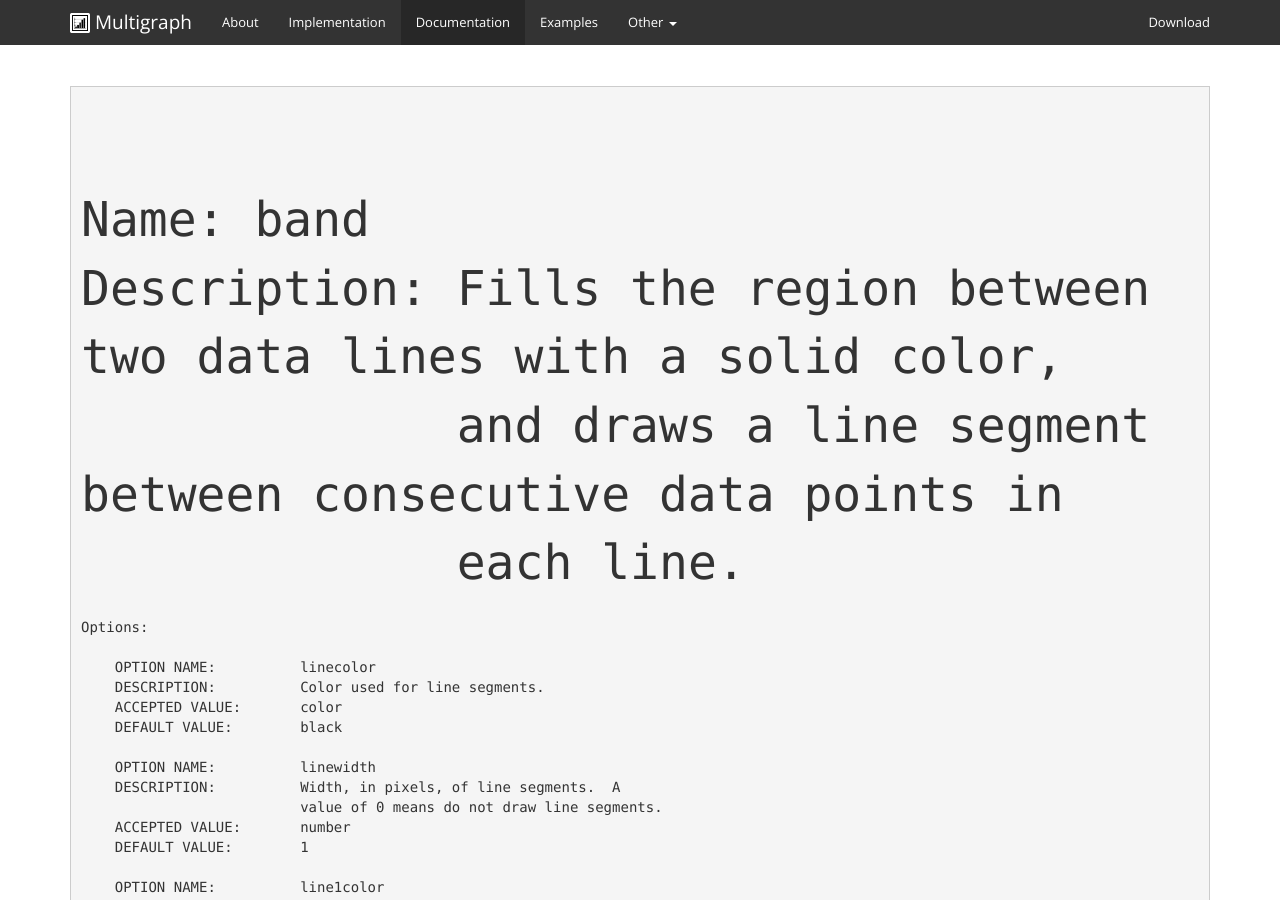
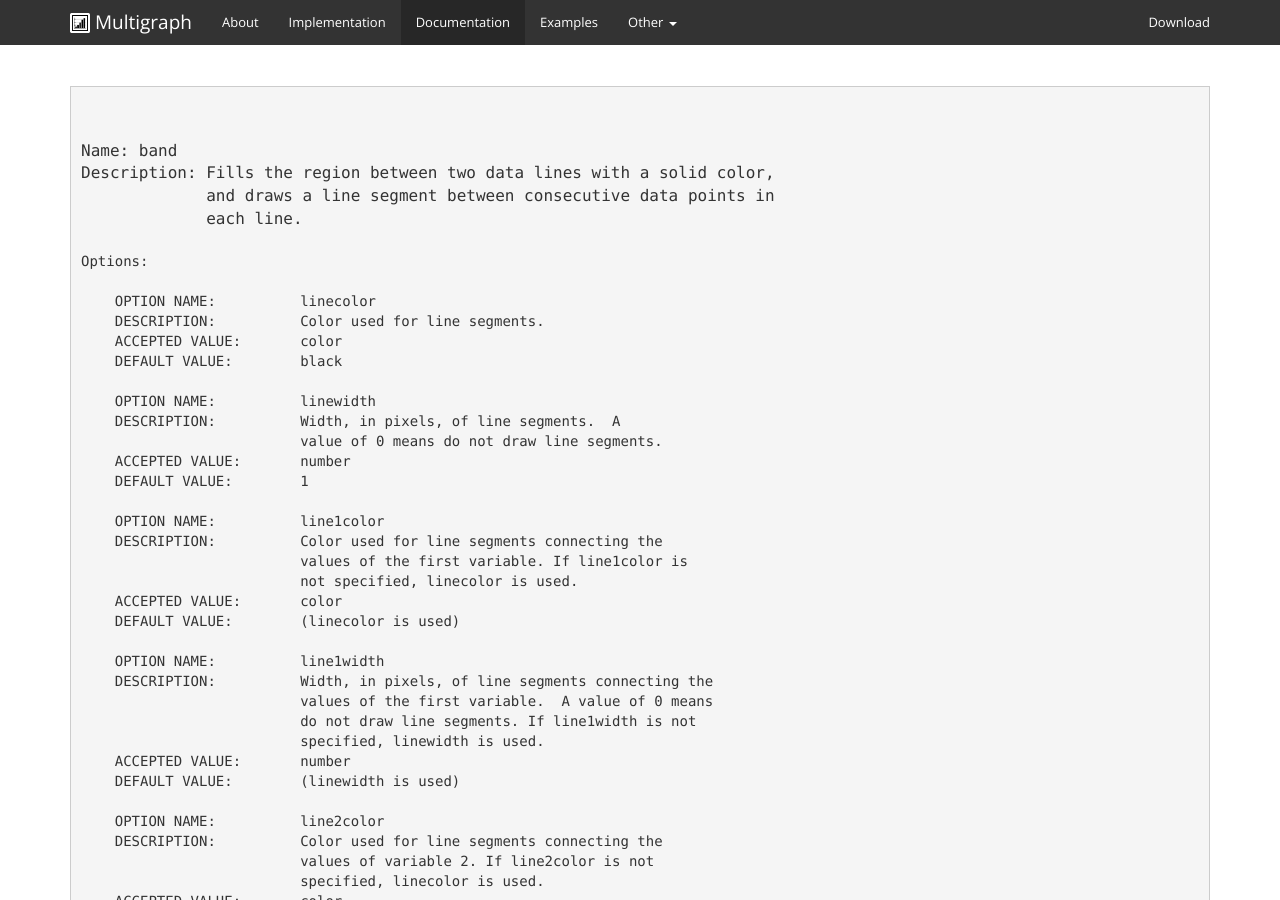
Before and after one commit to khunter3D/khunter3D.github.io, a Jekyll site: the page built from docs/renderers/index.html, in a window 1280 px wide and 900 px high. Built offline with Jekyll 4.4.1, drawn with Linux system fonts in a browser that asks for light colours; nearby versions of some CDN libraries; Markdown is read by kramdown in place of the engine named in the settings.

Commit message:
Update index.html

```diff
--- a/docs/renderers/index.html
+++ b/docs/renderers/index.html
@@ -8,7 +8,7 @@ docs: selected
 
       <pre>
 
-      <font size="11">
+      <font size="3">
 Name: band
 Description: Fills the region between two data lines with a solid color,
              and draws a line segment between consecutive data points in
```
